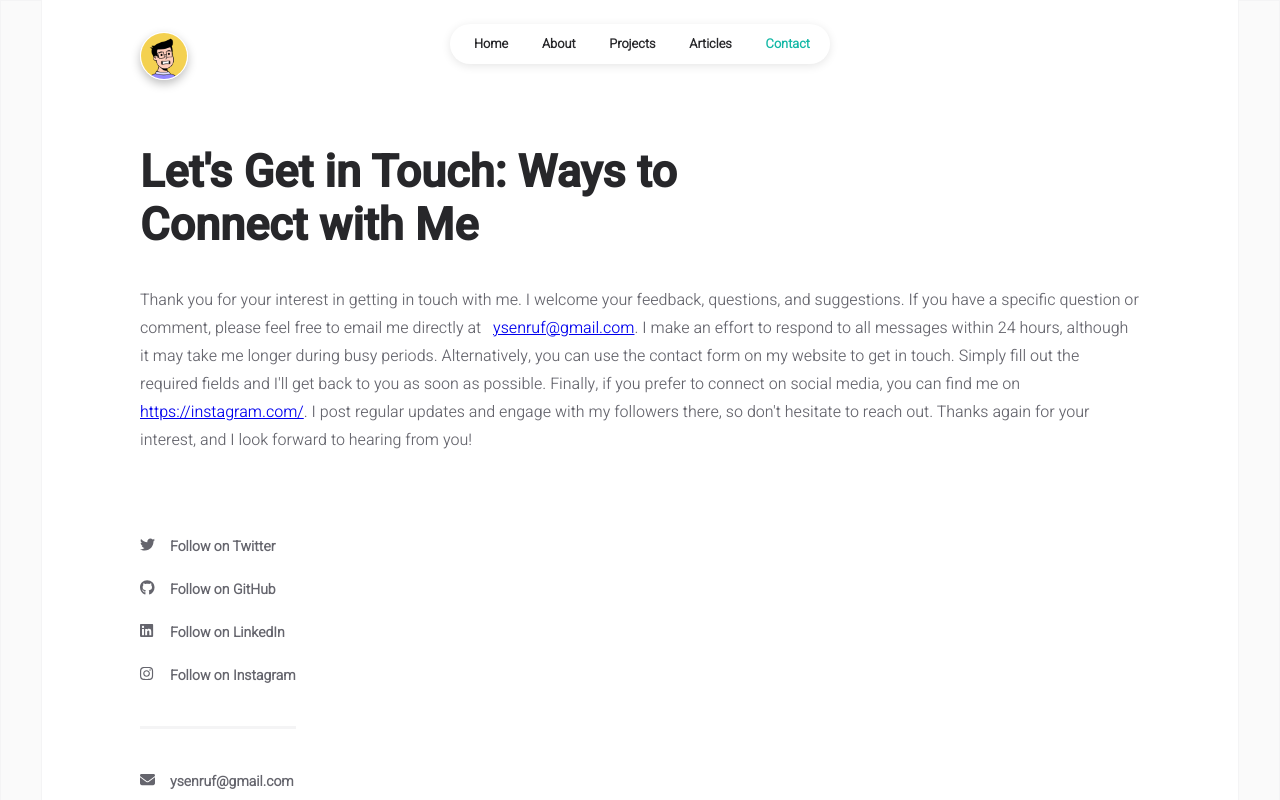
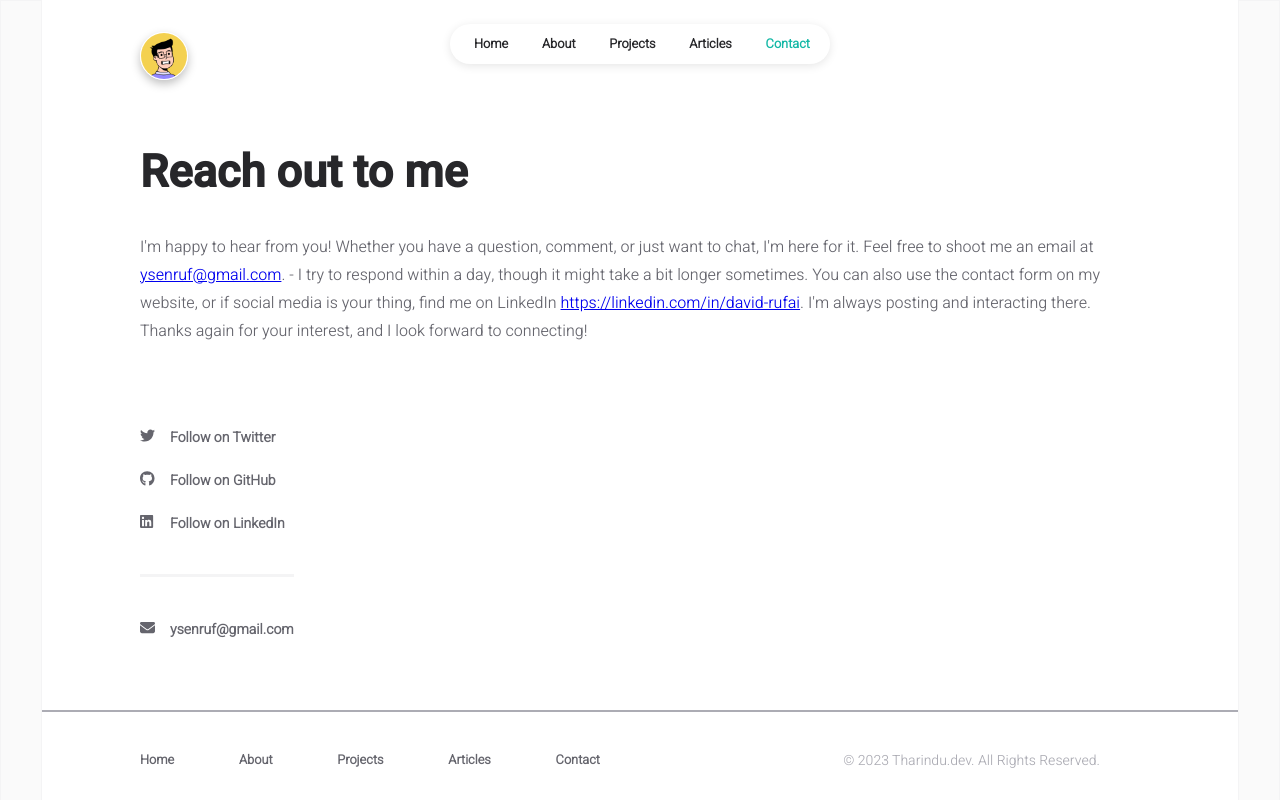
Before and after one commit to Xheghun/xheghun.github.io, a React (Create React App) app: page /contact in a window 1280 px wide. Shown: the top 800 px of the page. Built offline with nearby package versions, Linux system fonts and the light colour scheme.

Commit message:
projects update

```diff
--- a/src/components/about/socials.jsx
+++ b/src/components/about/socials.jsx
@@ -55,22 +55,6 @@ const Socials = () => {
 				</a>
 			</div>
 
-			<div className="social">
-				<a
-					href={INFO.socials.instagram}
-					target="_blank"
-					rel="noreferrer"
-				>
-					<div className="social-icon">
-						<FontAwesomeIcon
-							icon={faInstagram}
-							className="social-icon"
-						/>
-					</div>
-					<div className="social-text">Follow on Instagram</div>
-				</a>
-			</div>
-
 			<div className="email">
 				<div className="email-wrapper">
 					<a
--- a/src/data/user.js
+++ b/src/data/user.js
@@ -38,45 +38,63 @@ const INFO = {
 			title: "Project 1",
 			description:
 				"Lorem ipsum dolor sit amet. Et incidunt voluptatem ex tempore repellendus qui dicta nemo sit deleniti minima.",
-			logo: "https://cdn.jsdelivr.net/npm/programming-languages-logos/src/javascript/javascript.png",
+			logo: "https://www.cdnlogo.com/logos/a/15/android.svg",
 			linkText: "View Project",
 			link: "https://github.com",
 		},
 
 		{
-			title: "Project 2",
+			title: "Simple Parking",
 			description:
-				"Lorem ipsum dolor sit amet. Et incidunt voluptatem ex tempore repellendus qui dicta nemo sit deleniti minima.",
-			logo: "https://cdn.jsdelivr.net/npm/programming-languages-logos/src/python/python.png",
+				"Built with Google maps, Places API, Firebase and flutter, this app helps identify the nearest parking spots using markers based on your location and provides navigation routes",
+			logo: "https://www.cdnlogo.com/logos/f/97/flutter.svg",
 			linkText: "View Project",
-			link: "https://github.com",
+			link: "https://github.com/Xheghun/simple-parking",
 		},
 
 		{
-			title: "Project 3",
+			title: "Trekr",
 			description:
-				"Lorem ipsum dolor sit amet. Et incidunt voluptatem ex tempore repellendus qui dicta nemo sit deleniti minima.",
-			logo: "https://cdn.jsdelivr.net/npm/programming-languages-logos/src/html/html.png",
+				"A SwiftUI app that showcases random iconic locations from around the world, providing users with fascinating trivia about each destination. The app dynamically displays new locations, offering a fun and educational experience with each visit. Perfect for curious travelers or anyone interested in global landmarks and their stories.",
+			logo: "https://www.cdnlogo.com/logos/s/13/swift.svg",
 			linkText: "View Project",
-			link: "https://github.com",
+			link: "https://github.com/Xheghun/Trekr",
 		},
 
 		{
-			title: "Project 4",
+			title: "Movemate",
 			description:
-				"Lorem ipsum dolor sit amet. Et incidunt voluptatem ex tempore repellendus qui dicta nemo sit deleniti minima.",
-			logo: "https://cdn.jsdelivr.net/npm/programming-languages-logos/src/javascript/javascript.png",
+				"Movemate is a shipping app built with Android Jetpack Compose. This app implements custom navigation and complex animation in compose",
+			logo: "https://www.cdnlogo.com/logos/a/15/android.svg",
 			linkText: "View Project",
-			link: "https://github.com",
+			link: "https://github.com/Xheghun/Movemate",
 		},
 
 		{
-			title: "Project 5",
+			title: "Places",
 			description:
-				"Lorem ipsum dolor sit amet. Et incidunt voluptatem ex tempore repellendus qui dicta nemo sit deleniti minima.",
-			logo: "https://cdn.jsdelivr.net/npm/programming-languages-logos/src/javascript/javascript.png",
+				"An Android Point of Interest (POI) app that seamlessly integrates with both Android Auto and Android Automotive OS. This application offers an intuitive interface for discovering and navigating to various points of interest, whether you're using your smartphone or your vehicle's infotainment system. ",
+			logo: "https://www.cdnlogo.com/logos/a/15/android.svg",
 			linkText: "View Project",
-			link: "https://github.com",
+			link: "https://github.com/Xheghun/Places",
+		},
+
+		{
+			title: "Contacts",
+			description:
+				"A Contact manager app built natively for Androids",
+			logo: "https://www.cdnlogo.com/logos/a/15/android.svg",
+			linkText: "View Project",
+			link: "https://github.com/Xheghun/contact_manager",
+		},
+
+		{
+			title: "StockX",
+			description:
+				"View popular coins/tokens and their exchange rates",
+			logo: "https://www.cdnlogo.com/logos/a/15/android.svg",
+			linkText: "View Project",
+			link: "https://github.com/Xheghun/StockX",
 		},
 	],
 };
--- a/src/pages/contact.jsx
+++ b/src/pages/contact.jsx
@@ -40,36 +40,27 @@ const Contact = () => {
 
 					<div className="contact-container">
 						<div className="title contact-title">
-							Let's Get in Touch: Ways to Connect with Me
+							Reach out to me
 						</div>
 
 						<div className="subtitle contact-subtitle">
-							Thank you for your interest in getting in touch with
-							me. I welcome your feedback, questions, and
-							suggestions. If you have a specific question or
-							comment, please feel free to email me directly at
+						I'm happy to hear from you! Whether you have a question, comment,
+						 or just want to chat, I'm here for it. Feel free to shoot me an email at
 							&nbsp;{" "}
 							<a href={`mailto:${INFO.main.email}`}>
 								{INFO.main.email}
 							</a>
-							. I make an effort to respond to all messages within
-							24 hours, although it may take me longer during busy
-							periods. Alternatively, you can use the contact form
-							on my website to get in touch. Simply fill out the
-							required fields and I'll get back to you as soon as
-							possible. Finally, if you prefer to connect on
-							social media, you can find me on{" "}
+							. - I try to respond within a day, though it might take a bit longer sometimes.
+							 You can also use the contact form on my website, or if social media is your thing, find me on LinkedIn
+							{" "}
 							<a
-								href={INFO.socials.instagram}
+								href={INFO.socials.linkedin}
 								target="_blank"
 								rel="noreferrer"
 							>
-								{INFO.socials.instagram}
+								{INFO.socials.linkedin}
 							</a>
-							. I post regular updates and engage with my
-							followers there, so don't hesitate to reach out.
-							Thanks again for your interest, and I look forward
-							to hearing from you!
+							.  I'm always posting and interacting there. Thanks again for your interest, and I look forward to connecting!
 						</div>
 					</div>
 
--- a/src/pages/projects.jsx
+++ b/src/pages/projects.jsx
@@ -44,16 +44,13 @@ const Projects = () => {
 						</div>
 
 						<div className="subtitle projects-subtitle">
-							I've worked on a variety of projects over the years
-							and I'm proud of the progress I've made. Many of
-							these projects are open-source and available for
-							others to explore and contribute to. If you're
-							interested in any of the projects I've worked on,
-							please feel free to check out the code and suggest
-							any improvements or enhancements you might have in
-							mind. Collaborating with others is a great way to
-							learn and grow, and I'm always open to new ideas and
-							feedback.
+						Throughout my career, I've worked on a variety of mobile development
+						projects across different industries. My experience spans Android, iOS,
+						and cross-platform development, tackling challenges in fintech,
+						e-commerce, and SDK creation. I'm passionate about open-source
+						contributions and always eager to collaborate on projects that push the
+						boundaries of mobile technology. If you're interested in any of my work,
+						feel free to check out my GitHub and suggest improvements – I'm always open to new ideas and feedback.
 						</div>
 
 						<div className="projects-list">
```
